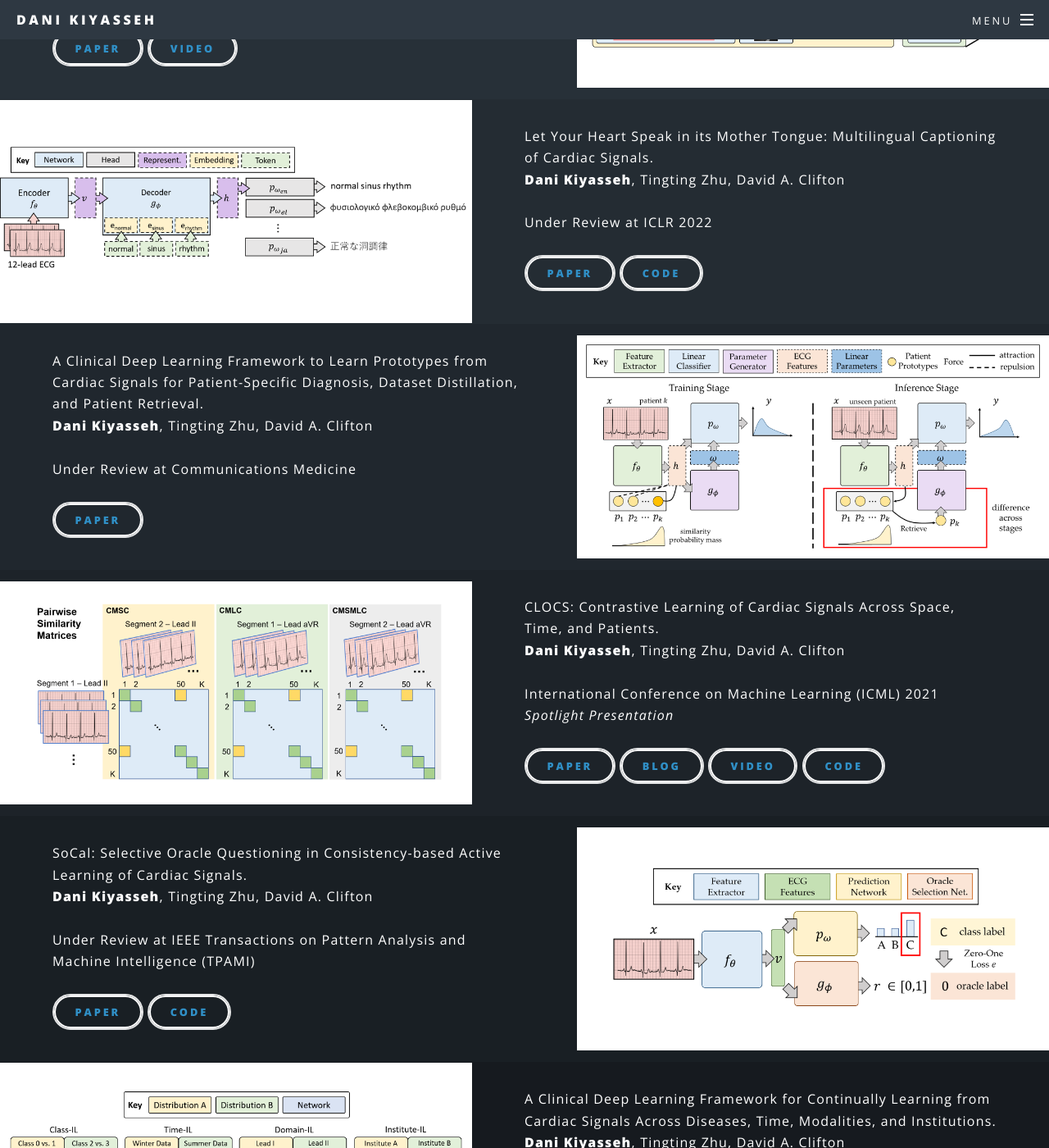
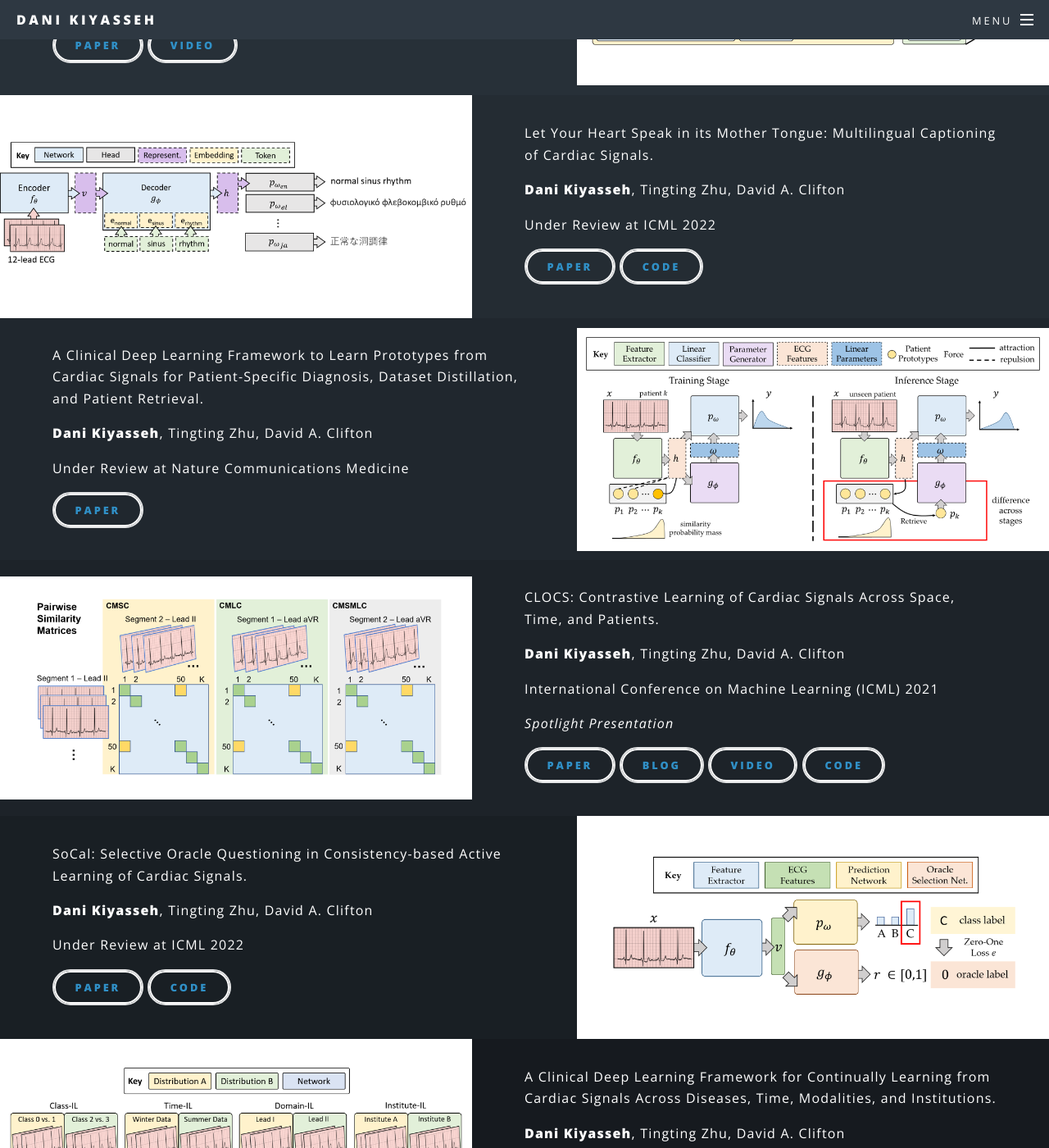
Before and after one commit to danikiyasseh/danikiyasseh.github.io, a Jekyll site: the page publications.html, which Jekyll copies as it is, in a window 1280 px wide and 1400 px high, scrolled down 809 px. Shown: the whole window at 82% size. Built offline with Jekyll 4.4.1, drawn with Linux system fonts in a browser that asks for light colours; a style sheet for code colours, icons or effects is not loaded.

Commit message:
modified formatting of content

```diff
--- a/publications.html
+++ b/publications.html
@@ -108,9 +108,9 @@
 					<section class="spotlight">
 			        		<div class="image"><img src="images/CROCS_summary_figure.png" alt="Ox" /></div><div class="content">
 
-			        		<h1>
+			        		<p>
 						<a href="https://papers.nips.cc/paper/2021/file/8303a79b1e19a194f1875981be5bdb6f-Paper.pdf">CROCS: Clustering and Retrieval of Cardiac Signals Based on Patient Disease Class, Sex, and Age.</a>
-						</h1>
+						</p>
 						<p>
 						<b>Dani Kiyasseh</b>, Tingting Zhu, David A. Clifton
 						</p>
@@ -128,10 +128,16 @@
 					<section class="spotlight">
 			        		<div class="image"><img src="images/S4ML_summary_figure.png" alt="Ox" /></div><div class="content">
 
-			        		<p><a href="https://link.springer.com/chapter/10.1007/978-3-030-87196-3_2">Segmentation of Left Atrial MR Images via Self-supervised Semi-supervised Meta-learning</a> <br />
-						<b>Dani Kiyasseh</b>, Albert Swiston, Ronghua Chen, Antong Chen <br />
-						<br />
-						International Conference on Medical Image Computing and Computer Assisted Intervention (MICCAI) 2021 <br /> <br />
+			        		<p>
+						<a href="https://link.springer.com/chapter/10.1007/978-3-030-87196-3_2">Segmentation of Left Atrial MR Images via Self-supervised Semi-supervised Meta-learning</a>
+						</p>
+						<p>
+						<b>Dani Kiyasseh</b>, Albert Swiston, Ronghua Chen, Antong Chen
+						</p>
+						<p>
+						International Conference on Medical Image Computing and Computer Assisted Intervention (MICCAI) 2021
+						</p>
+						<p>
 						<a href="https://link.springer.com/chapter/10.1007/978-3-030-87196-3_2" class="button style2"><b>paper</b></a>
 						<a href="video/Kiyasseh_S4ML_Presentation_MICCAI_2021_Reduced.mp4" class="button style2"><b>video</b></a>
 						</p>
@@ -142,10 +148,16 @@
 					<section class="spotlight">
 			        		<div class="image"><img src="images/Captioning_summary_figure.png" alt="Ox" /></div><div class="content">
 
-			        		<p><a href="https://arxiv.org/abs/2103.11011">Let Your Heart Speak in its Mother Tongue: Multilingual Captioning of Cardiac Signals.</a> <br />
-						<b>Dani Kiyasseh</b>, Tingting Zhu, David A. Clifton <br />
-						<br />
-						Under Review at ICLR 2022 <br /> <br />
+			        		<p>
+						<a href="https://arxiv.org/abs/2103.11011">Let Your Heart Speak in its Mother Tongue: Multilingual Captioning of Cardiac Signals.</a>
+						</p>
+						<p>
+						<b>Dani Kiyasseh</b>, Tingting Zhu, David A. Clifton
+						</p>
+						<p>
+						Under Review at ICML 2022
+						</p>
+						<p>
 						<a href="https://arxiv.org/abs/2103.11011" class="button style2"><b>paper</b></a>
 						<a href="https://github.com/danikiyasseh/RTLP" class="button style2"><b>code</b></a>
 						</p>
@@ -156,10 +168,16 @@
 			        	<section class="spotlight">
 			        		<div class="image"><img src="images/PCPs_summary_figure.png" alt="Ox" /></div><div class="content">
 
-			        		<p><a href="https://arxiv.org/abs/2011.14227">A Clinical Deep Learning Framework to Learn Prototypes from Cardiac Signals for Patient-Specific Diagnosis, Dataset Distillation, and Patient Retrieval.</a> <br />
-						<b>Dani Kiyasseh</b>, Tingting Zhu, David A. Clifton <br />
-						<br />
-						Under Review at Communications Medicine <br /> <br />
+			        		<p>
+						<a href="https://arxiv.org/abs/2011.14227">A Clinical Deep Learning Framework to Learn Prototypes from Cardiac Signals for Patient-Specific Diagnosis, Dataset Distillation, and Patient Retrieval.</a>
+						</p>
+						<p>
+						<b>Dani Kiyasseh</b>, Tingting Zhu, David A. Clifton
+						</p>
+						<p>
+						Under Review at Nature Communications Medicine
+						</p>
+						<p>
 						<a href="https://arxiv.org/abs/2011.14227" class="button style2"><b>paper</b></a>
 						</p>
 
@@ -169,11 +187,19 @@
 					<section class="spotlight">
 			        		<div class="image"><img src="images/CLOCS_summary_figure.png" alt="Ox" /></div><div class="content">
 
-			        		<p><a href="http://proceedings.mlr.press/v139/kiyasseh21a/kiyasseh21a.pdf">CLOCS: Contrastive Learning of Cardiac Signals Across Space, Time, and Patients.</a> <br />
-						<b>Dani Kiyasseh</b>, Tingting Zhu, David A. Clifton <br />
-						<br />
-						International Conference on Machine Learning (ICML) 2021 <br />
-						<i> Spotlight Presentation </i> <br /> <br />
+			        		<p>
+						<a href="http://proceedings.mlr.press/v139/kiyasseh21a/kiyasseh21a.pdf">CLOCS: Contrastive Learning of Cardiac Signals Across Space, Time, and Patients.</a>
+						</p>
+						<p>
+						<b>Dani Kiyasseh</b>, Tingting Zhu, David A. Clifton
+						</p>
+						<p>
+						International Conference on Machine Learning (ICML) 2021
+						</p>
+						<p>
+						<i> Spotlight Presentation </i>
+						</p>
+						<p>
 						<a href="http://proceedings.mlr.press/v139/kiyasseh21a/kiyasseh21a.pdf" class="button style2"><b>paper</b></a>
 						<a href="https://danikiyasseh.github.io/blogs/CLOCS/index.html" class="button style2"><b>blog</b></a>
 						<a href="https://icml.cc/virtual/2021/spotlight/8462" class="button style2"><b>video</b></a>
@@ -186,10 +212,16 @@
 					<section class="spotlight">
 			        		<div class="image"><img src="images/SoCal_summary_figure.png" alt="Ox" /></div><div class="content">
 
-			        		<p><a href="https://arxiv.org/abs/2004.09557">SoCal: Selective Oracle Questioning in Consistency-based Active Learning of Cardiac Signals.</a> <br />
-						<b>Dani Kiyasseh</b>, Tingting Zhu, David A. Clifton <br />
-						<br />
-						Under Review at IEEE Transactions on Pattern Analysis and Machine Intelligence (TPAMI) <br /> <br />
+			        		<p>
+						<a href="https://arxiv.org/abs/2004.09557">SoCal: Selective Oracle Questioning in Consistency-based Active Learning of Cardiac Signals.</a>
+						</p>
+						<p>
+						<b>Dani Kiyasseh</b>, Tingting Zhu, David A. Clifton
+						</p>
+						<p>
+						Under Review at ICML 2022
+						</p>
+						<p>
 						<a href="https://arxiv.org/abs/2004.09557" class="button style2"><b>paper</b></a>
 						<a href="https://github.com/danikiyasseh/SoCal" class="button style2"><b>code</b></a>
 						</p>
@@ -200,10 +232,16 @@
 					<section class="spotlight">
 			        		<div class="image"><img src="images/CLOPS_summary_figure.png" alt="Ox" /></div><div class="content">
 
-			        		<p><a href="https://rdcu.be/cn2MN">A Clinical Deep Learning Framework for Continually Learning from Cardiac Signals Across Diseases, Time, Modalities, and Institutions.</a> <br />
-						<b>Dani Kiyasseh</b>, Tingting Zhu, David A. Clifton <br />
-						<br />
-						Nature Communications, 2021 <br /> <br />
+			        		<p>
+						<a href="https://rdcu.be/cn2MN">A Clinical Deep Learning Framework for Continually Learning from Cardiac Signals Across Diseases, Time, Modalities, and Institutions.</a>
+						</p>
+						<p>
+						<b>Dani Kiyasseh</b>, Tingting Zhu, David A. Clifton
+						</p>
+						<p>
+						Nature Communications, 2021
+						</p>
+						<p>
 						<a href="https://rdcu.be/cn2MN" class="button style2"><b>paper</b></a>
 						<a href="https://github.com/danikiyasseh/CLOPS" class="button style2"><b>code</b></a>
 						</p>
@@ -214,10 +252,16 @@
 					<section class="spotlight">
 			        		<div class="image"><img src="images/RBME_summary_figure.png" alt="Ox" /></div><div class="content">
 
-			        		<p><a href="https://ieeexplore.ieee.org/document/9171431">The Promise of Clinical Decision Support Systems Targetting Low-Resource Settings.</a> <br />
-						<b>Dani Kiyasseh</b>, Tingting Zhu, David A. Clifton <br />
-						<br />
-						IEEE Reviews in Biomedical Engineering, 2020 <br /> <br />
+			        		<p>
+						<a href="https://ieeexplore.ieee.org/document/9171431">The Promise of Clinical Decision Support Systems Targetting Low-Resource Settings.</a>
+						</p>
+						<p>
+						<b>Dani Kiyasseh</b>, Tingting Zhu, David A. Clifton
+						</p>
+						<p>
+						IEEE Reviews in Biomedical Engineering, 2020
+						</p>
+						<p>
 						<a href="https://ieeexplore.ieee.org/document/9171431" class="button style2"><b>paper</b></a>
 						</p>
 
@@ -227,10 +271,16 @@
 					<section class="spotlight">
 			        		<div class="image"><img src="images/PlethAugment_summary_figure.png" alt="Ox" /></div><div class="content">
 
-			        		<p><a href="https://ieeexplore.ieee.org/document/9078801">PlethAugment: GAN-Based PPG Augmentation for Medical Diagnosis in Low-Resource Settings.</a> <br />
-						<b>Dani Kiyasseh</b>, ..., Tingting Zhu, David A. Clifton <br />
-						<br />
-						IEEE Journal of Biomedical and Health Informatics, 2020 <br /> <br />
+			        		<p>
+						<a href="https://ieeexplore.ieee.org/document/9078801">PlethAugment: GAN-Based PPG Augmentation for Medical Diagnosis in Low-Resource Settings.</a>
+						</p>
+						<p>
+						<b>Dani Kiyasseh</b>, ..., Tingting Zhu, David A. Clifton
+						</p>
+						<p>
+						IEEE Journal of Biomedical and Health Informatics, 2020
+						</p>
+						<p>
 						<a href="https://ieeexplore.ieee.org/document/9078801" class="button style2"><b>paper</b></a>
 						</p>
 
```
